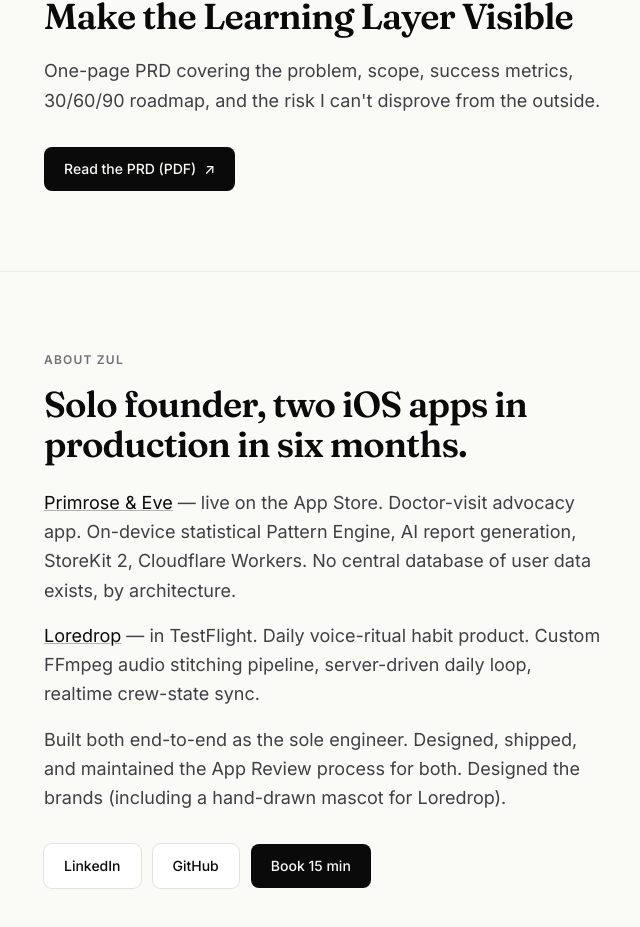
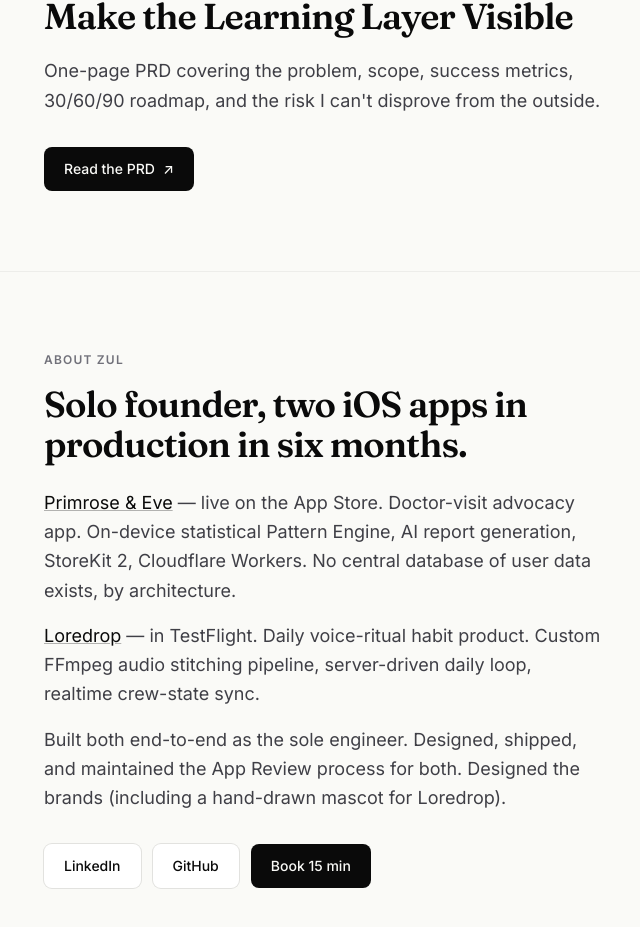
Before and after one commit to hossaizn/instalily-quickstart, a React (Vite) app: page / in a window 1280 px wide. Shown: the part 2243-3170 px from the top of the page, without its empty margins (316-956 px from the left). Built offline with nearby package versions, Linux system fonts and the light colour scheme.

Commit message:
feat(hub): point PRD link to GitHub-rendered markdown

```diff
--- a/src/pages/ApplicationHub.tsx
+++ b/src/pages/ApplicationHub.tsx
@@ -107,12 +107,12 @@
             One-page PRD covering the problem, scope, success metrics, 30/60/90 roadmap, and the risk I can't disprove from the outside.
           </p>
           <a
-            href="./prd.pdf"
+            href="https://github.com/hossaizn/instalily-quickstart/blob/main/docs/application-prd.md"
             target="_blank"
             rel="noopener noreferrer"
             className="btn-primary"
           >
-            Read the PRD (PDF)
+            Read the PRD
             <span aria-hidden>↗</span>
           </a>
         </div>
```
